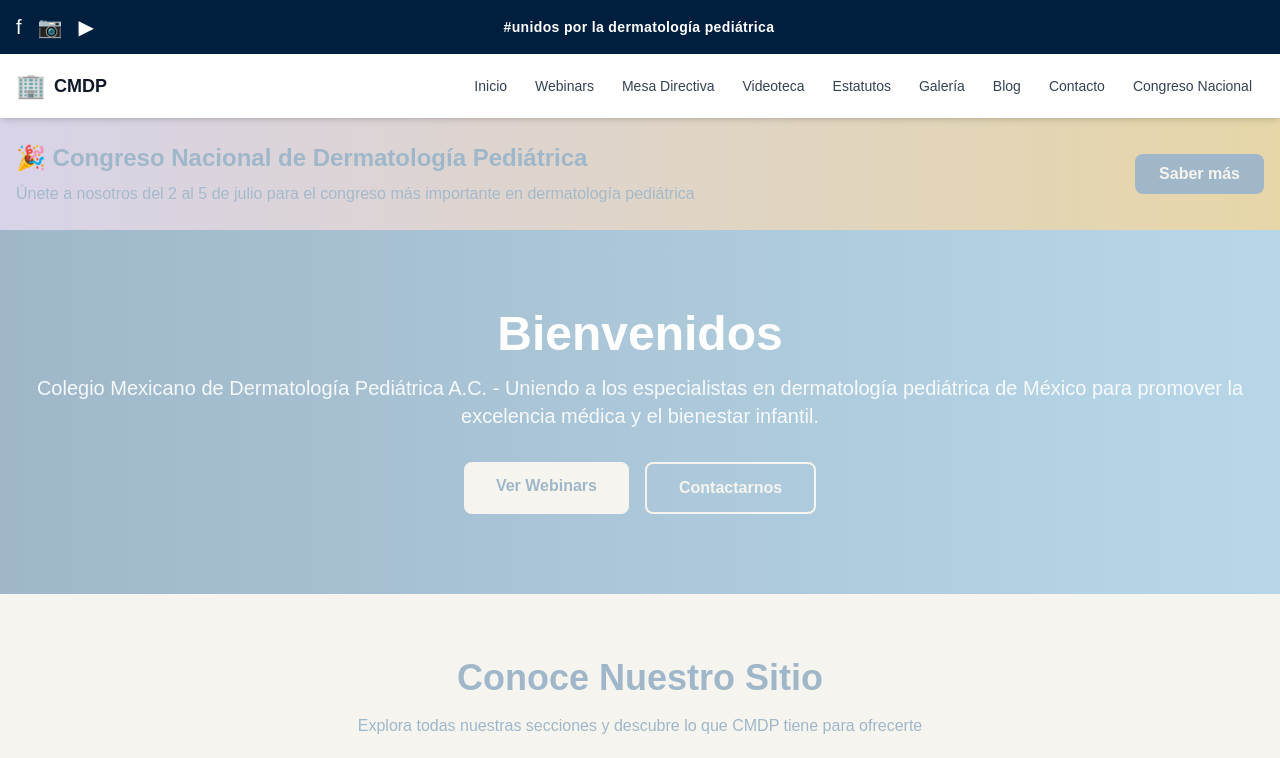
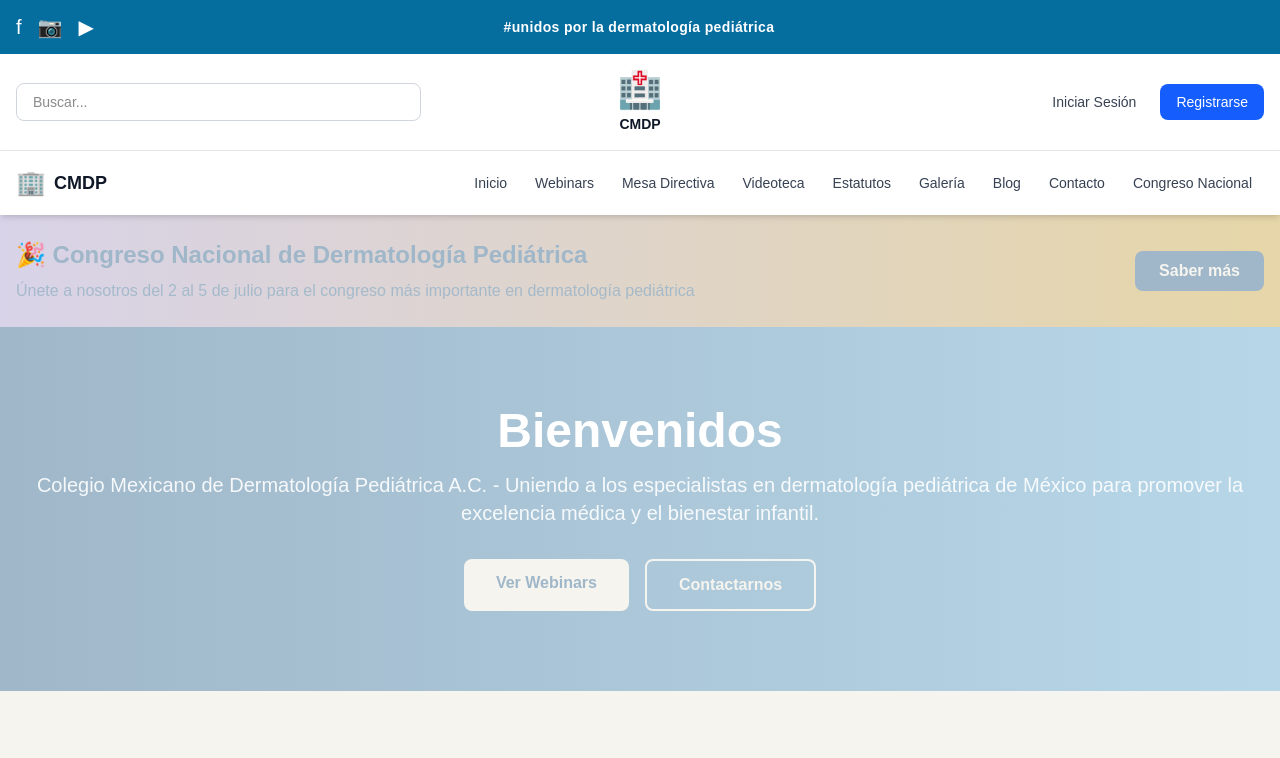
Before and after one commit to KingCas78/cmdp_web, a Next.js app: page / in a window 1280 px wide. Shown: the top 758 px of the page. Built offline with nearby package versions, Linux system fonts and the light colour scheme.

Commit message:
Agregar Header con buscador, logo y login

```diff
--- a/src/app/layout.tsx
+++ b/src/app/layout.tsx
@@ -3,6 +3,7 @@ import { Geist, Geist_Mono } from "next/font/google";
 import "./globals.css";
 import "./theme.css";
 import TopBar from "@/components/TopBar";
+import Header from "@/components/Header";
 import Navbar from "@/components/Navbar";
 import Banner from "@/components/Banner";
 import Footer from "@/components/Footer";
@@ -33,6 +34,7 @@ export default function RootLayout({
         className={`${geistSans.variable} ${geistMono.variable} antialiased`}
       >
         <TopBar />
+        <Header />
         <Navbar />
         <Banner />
         {children}
--- a/src/app/theme.css
+++ b/src/app/theme.css
@@ -7,7 +7,7 @@
   --pearl-gray: #E3E7EA;
   --pastel-gold: #E6D6A8;
   --lavender-gray: #D8D3E8;
-  --navy-blue: #001F3F;
+  --navy-blue: #056e9f;
 }
 
 /* TopBar Styles */
--- /dev/null
+++ b/src/components/Header.tsx
@@ -0,0 +1,51 @@
+'use client'
+
+import { useState } from 'react'
+import Link from 'next/link'
+
+export default function Header() {
+  const [searchTerm, setSearchTerm] = useState('')
+
+  return (
+    <div className="bg-white border-b border-gray-200">
+      <div className="max-w-7xl mx-auto px-4 py-4">
+        <div className="grid grid-cols-3 gap-4 items-center">
+          {/* Buscador - Izquierda */}
+          <div className="flex">
+            <input
+              type="text"
+              placeholder="Buscar..."
+              value={searchTerm}
+              onChange={(e) => setSearchTerm(e.target.value)}
+              className="w-full px-4 py-2 rounded-lg border border-gray-300 focus:outline-none focus:ring-2 focus:ring-blue-500 text-sm"
+            />
+          </div>
+
+          {/* Logo - Centro */}
+          <div className="flex justify-center">
+            <Link href="/" className="flex flex-col items-center gap-1">
+              <span className="text-4xl">🏥</span>
+              <span className="text-sm font-semibold text-gray-900">CMDP</span>
+            </Link>
+          </div>
+
+          {/* Login - Derecha */}
+          <div className="flex justify-end gap-2">
+            <Link
+              href="/signin"
+              className="px-4 py-2 text-sm font-medium text-gray-700 hover:bg-gray-100 rounded-lg transition-colors"
+            >
+              Iniciar Sesión
+            </Link>
+            <Link
+              href="/signup"
+              className="px-4 py-2 text-sm font-medium text-white bg-blue-600 hover:bg-blue-700 rounded-lg transition-colors"
+            >
+              Registrarse
+            </Link>
+          </div>
+        </div>
+      </div>
+    </div>
+  )
+}
```
